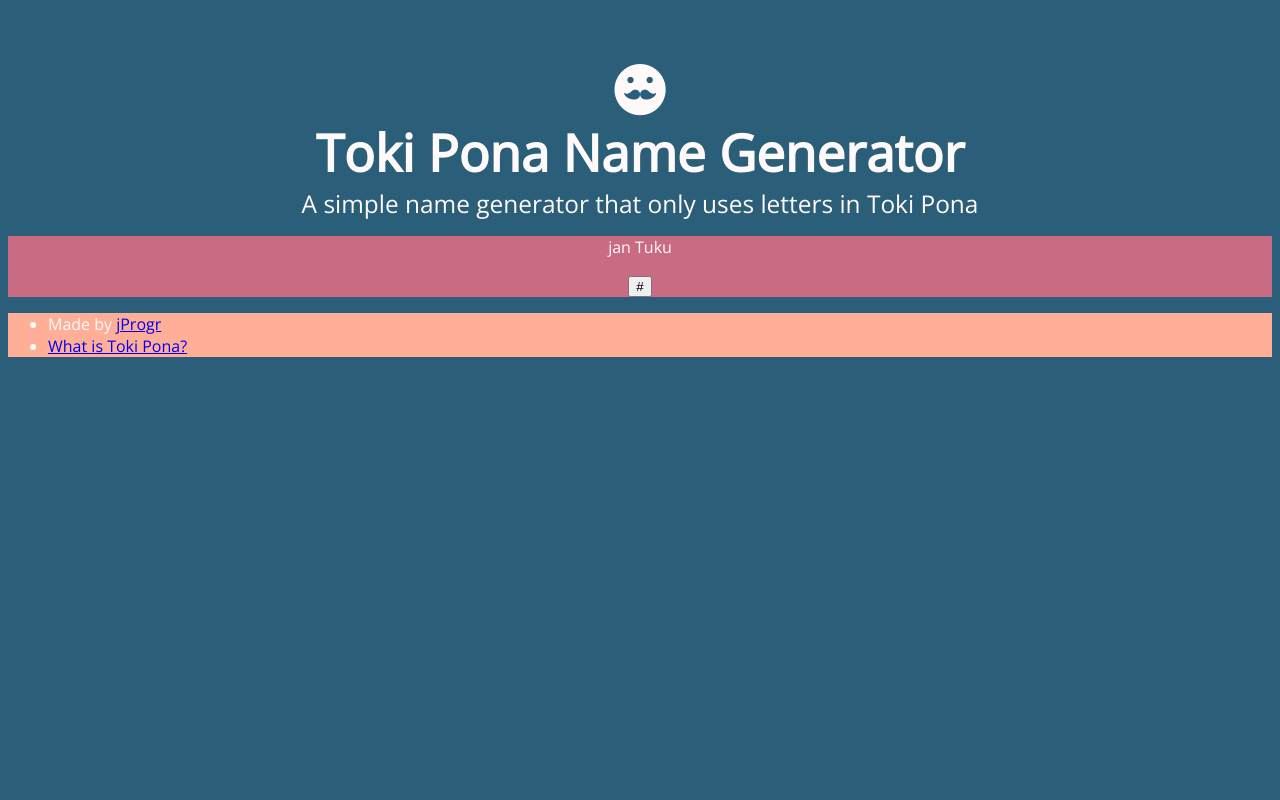
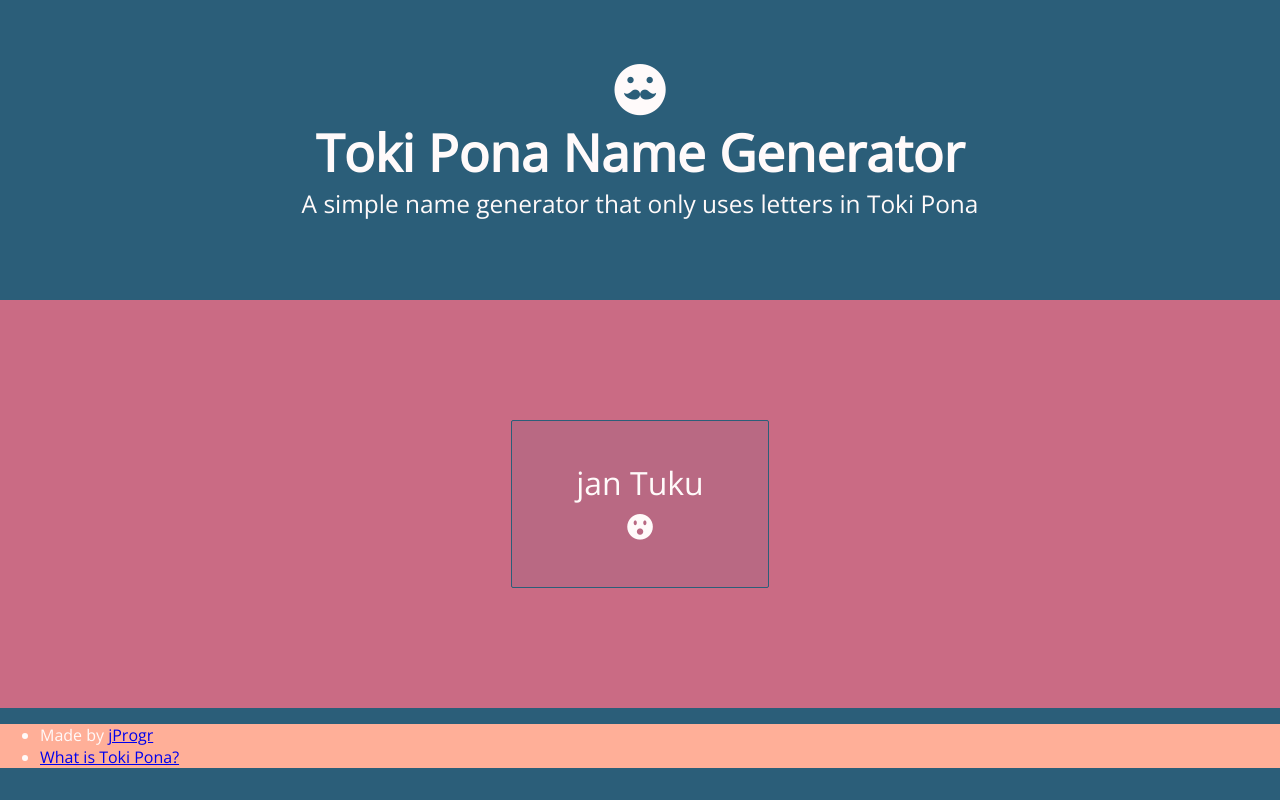
Before and after one commit to jProgr/toki-pona-name-gen, a plain HTML site: page index.html in a window 1280 px wide. Drawn offline with nearby package versions, Linux system fonts and the light colour scheme; files whose address does not match are found by name.

Commit message:
Redesign main content

```diff
--- a/index.html
+++ b/index.html
@@ -22,7 +22,7 @@
 	<div id="main">
         <div class="container">
             <p id="name">jan <script src="tkpn_name_gen.js"></script></p>
-            <button id="new-name">#</button>
+            <button id="new-name"><i class="icon-shocked2"></i></button>
         </div>
     </div>
 
--- a/main.css
+++ b/main.css
@@ -3,6 +3,12 @@ body
     font-family: 'Open Sans', sans-serif;
     background-color: #2B5E79;
     color: snow;
+    margin: 0;
+}
+
+p
+{
+    margin: 0;
 }
 
 .container
@@ -19,7 +25,6 @@ header
 
 header h1, header p.subtitle { margin: 0; }
 
-
 h1.title, i.title
 {
     font-size: 4vw;
@@ -33,12 +38,31 @@ p.subtitle
 #main
 {
     background-color: #CA6B84;
+    width: 100%;
+    margin-top: 10vh;
+    padding-top: 15vh;
+    padding-bottom: 15vh;
+    font-size: 2.5vw;
 }
 
 #main div.container
 {
-    width: 10em;
+    width: 8em;
     text-align: center;
+    padding-top: 5vh;
+    padding-bottom: 5vh;
+    border: solid #2B5E79 1px;
+    border-radius: 2px;
+    background-color: rgba(43, 94, 121, .1);
+}
+
+button#new-name
+{
+    background-color: transparent;
+    border: none;
+    padding: 0;
+    color: snow;
+    font-size: 2vw;
 }
 
 footer
```
